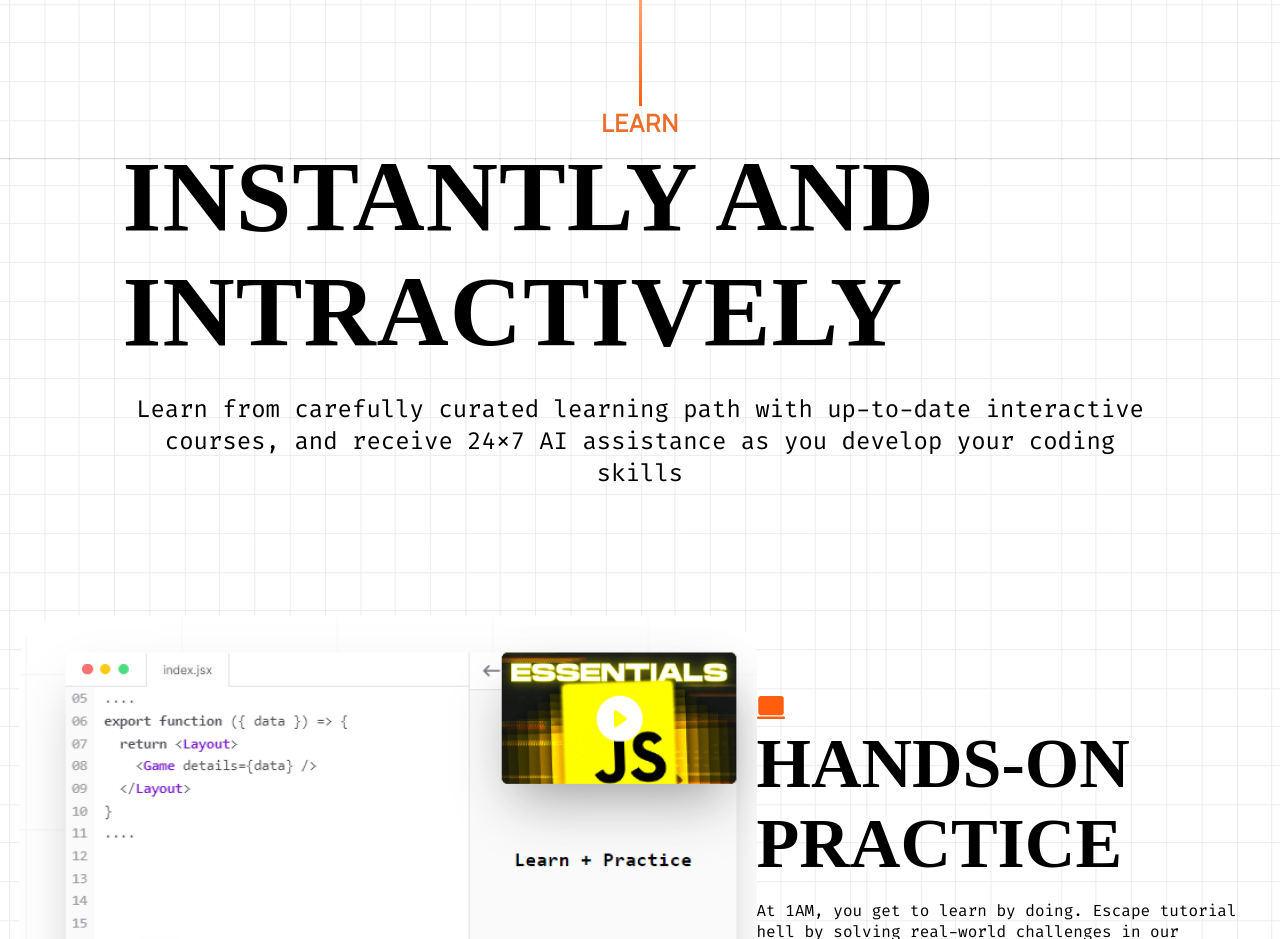
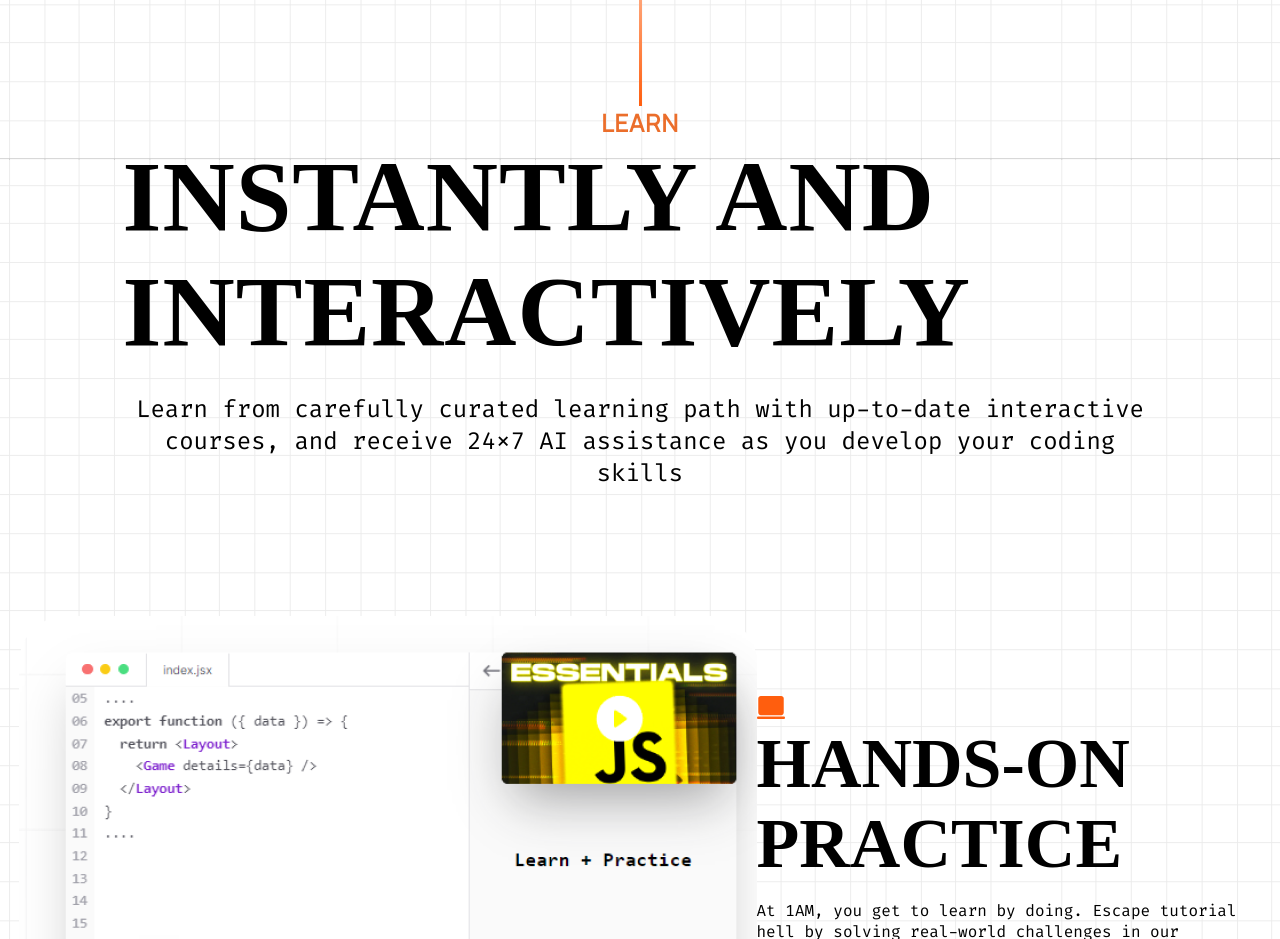
Before and after one commit to Sameera733/lets-code, a React (Vite) app in the folder 1am/: page / in a window 1280 px wide. Shown: the part 3040-3979 px from the top of the page. Built offline with nearby package versions, Linux system fonts and the light colour scheme; a web font is replaced by a local one.

Commit message:
frontend

```diff
--- a/1am/src/components/Bot.jsx
+++ b/1am/src/components/Bot.jsx
@@ -39,7 +39,7 @@ const Bot = () => {
                     <p class="exe">Explore the <span>1AM</span> way </p>
                     <img src={ext} alt='line' />
                     <p id="le"><span>learn</span></p>
-                    <p id="in">instantly and intractively</p>
+                    <p id="in">instantly and interactively</p>
                     <p id="out">Learn from carefully curated learning path with up-to-date interactive courses, and receive 24x7 AI assistance as you develop your coding skills</p>
                 </div>
                 <div className="js">
```
